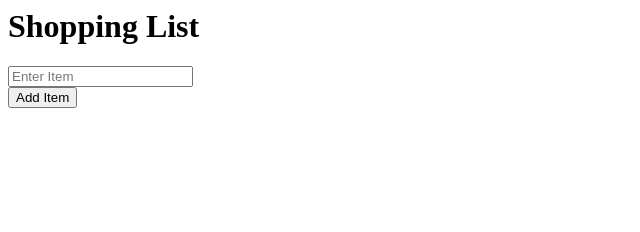
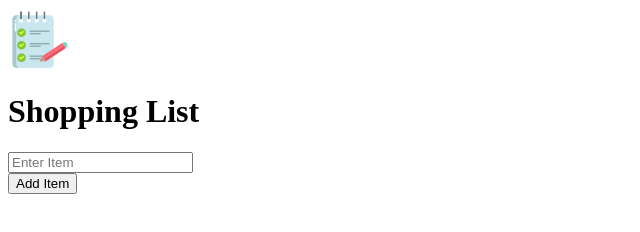
Before and after one commit to BrandonThey/JavaScript-Practice-Projects, a plain HTML site: page Project 1 - Shopping List/index.html in a window 1280 px wide. Shown: the whole page, without its empty margins (0-640 px from the left). Drawn offline with Linux system fonts and the light colour scheme.

Commit message:
Added the shopping list logo

```diff
--- a/Project 1 - Shopping List/index.html
+++ b/Project 1 - Shopping List/index.html
@@ -12,6 +12,7 @@
 
         <!--Header that contains the shopping list header and logo-->
         <header>
+            <img src="images/note.png" alt="Shopping List Logo"/>
             <h1>Shopping List</h1>
         </header>
 
```
Also changed, not shown: Project 1 - Shopping List/images/note.png (added).
